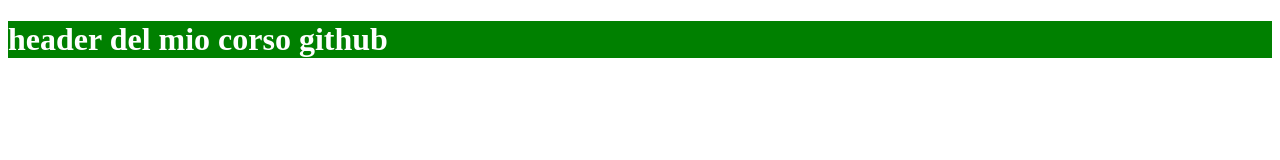
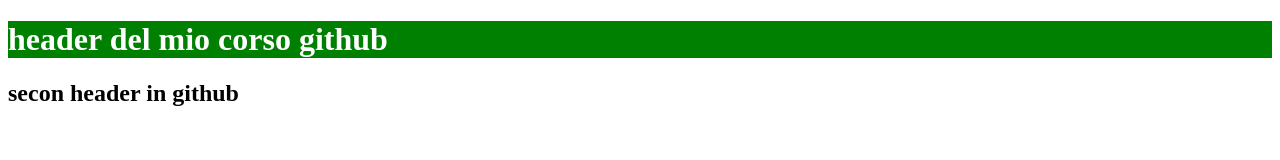
Before and after one commit to Omeromuscio/mypro, a plain HTML site: page index.html in a window 1280 px wide. Drawn offline with Linux system fonts and the light colour scheme.

Commit message:
second header

```diff
--- a/index.html
+++ b/index.html
@@ -6,6 +6,7 @@
 </head>
 <body>
 	<h1>header del mio corso github</h1>
+	<h2> secon header in github</h2>
 </body>
 
 <script type="text/javascript" src="script.js"></script>
```
